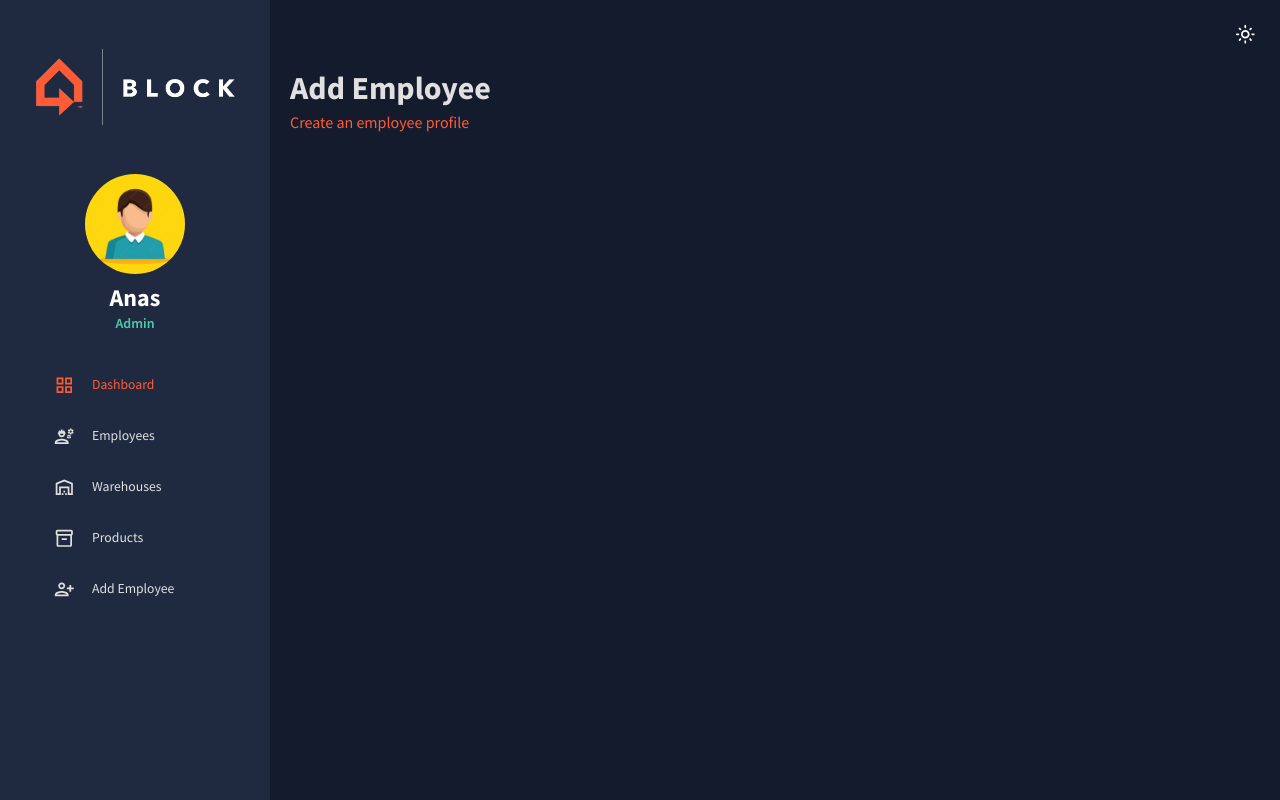
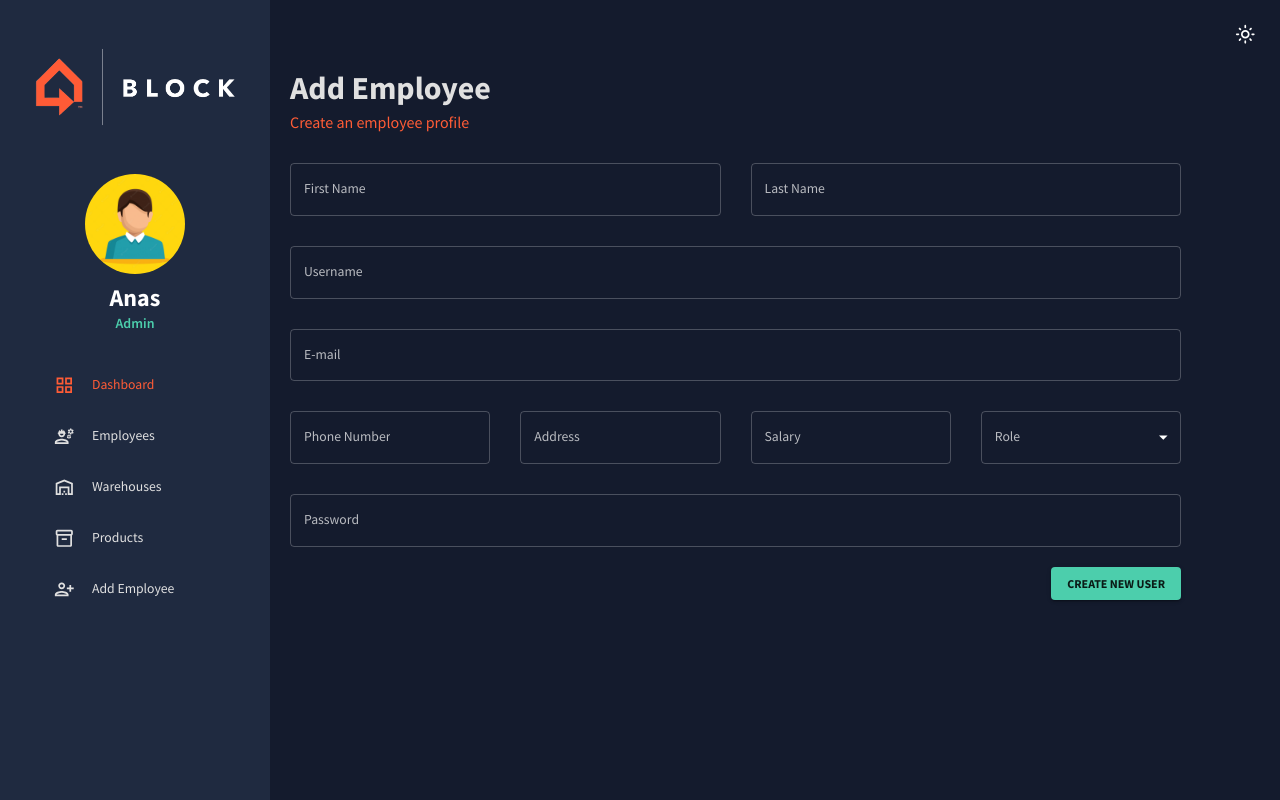
Before and after one commit to AnasAmil/Block-frontend, a React (Vite) app: page /add_employee in a window 1280 px wide. Built offline with nearby package versions, Linux system fonts and the light colour scheme.

Commit message:
finished add employee form

```diff
--- a/src/App.jsx
+++ b/src/App.jsx
@@ -7,7 +7,7 @@ import Dashboard from "./pages/Dashboard";
  import Warehouses from "./pages/Warehouses";
  import Employees from "./pages/Employees";
  import AddEmployee from "./pages/AddEmployee";
-// import Products from "./pages/Products";
+ import Products from "./pages/Products";
  import { Route, Routes } from "react-router-dom";
 
 
@@ -27,10 +27,8 @@ const App = () => {
                 <Route path="/" element={<Dashboard/>} />
                 <Route path="/warehouses" element={<Warehouses/>} />
                 <Route path="/employees" element={<Employees/>} />
+                <Route path="/products" element={<Products/>} />
                 <Route path="/add_employee" element={<AddEmployee/>} />
-                {/*
-                <Route path="/products" element={<Products/>} />
-                 */}
               </Routes>
             </main>
           </div>
--- /dev/null
+++ b/src/components/CustomSelectField.jsx
@@ -0,0 +1,13 @@
+import {FormControl, Select} from '@mui/material';
+import { styled } from '@mui/material/styles';
+
+export const CustomSelectField = styled(FormControl)({
+    '& .Mui-focused > fieldset': {
+        borderColor: '#FF5C36 !important',
+      },
+
+      '& .Mui-focused': {
+        color: '#FF5C36 !important',
+      },
+
+});
--- a/src/components/CustomTextField.jsx
+++ b/src/components/CustomTextField.jsx
@@ -1,5 +1,5 @@
 import { TextField } from "@mui/material";
-import { alpha, styled } from '@mui/material/styles';
+import { styled } from '@mui/material/styles';
 
 export const CustomTextField = styled(TextField)({
     '& label.Mui-focused': {
--- a/src/data/MockData.js
+++ b/src/data/MockData.js
@@ -83,7 +83,7 @@ export const mockDataProduct = [
         quantity: 200,
         price: 15,
         mass: 300,
-        date: "04'-12-2022",
+        date: "04-12-2022",
         cell_occupation: 2
     }
 ]
--- a/src/pages/AddEmployee/index.jsx
+++ b/src/pages/AddEmployee/index.jsx
@@ -1,73 +1,227 @@
-import React from 'react'
-import { Box, Button, TextField, useMediaQuery } from '@mui/material'
-import { Formik } from 'formik'
-import * as yup from 'yup'
-import Header from '../../components/Header'
+import React from "react";
+import { Box, Button, InputLabel, Select, useMediaQuery } from "@mui/material";
+import { colorCodes } from "../../theme";
+import MenuItem from "@mui/material/MenuItem";
+import { Formik } from "formik";
+import * as yup from "yup";
+import Header from "../../components/Header";
+import { CustomTextField } from "../../components/CustomTextField";
+import { CustomSelectField } from "../../components/CustomSelectField";
 
 const initialValues = {
-    FirstName: '',
-    LastName: '',
-    Username: '',
-    Email: '',
-    PhoneNumber: '',
-    Address: '',
-    Salary: '',
-    Role: ''
+  FirstName: "",
+  LastName: "",
+  Username: "",
+  Email: "",
+  PhoneNumber: "",
+  Address: "",
+  Salary: "",
+  Role: "",
+  Password: ""
+};
 
-}
-
-const phoneRegExp = /^((\+[1-9]{1,4}[ -]?)|(\([0-9]{2,3}\)[ -]?)|([0-9]{2,4})[ -]?)*?[0-9]{3,4}[ -]?[0-9]{3,4}$/;
 
 const userSchema = yup.object().shape({
   FirstName: yup.string().required("Please fill the field"),
   LastName: yup.string().required("Please fill the field"),
+  Username: yup.string().required("Please fill the field"),
   Email: yup.string().email("Invalid e-mail").required("Please fill the field"),
   PhoneNumber: yup
     .string()
-        .matches(phoneRegExp, "Phone number is not valid")
     .required("Please fill the field"),
   Address: yup.string().required("Please fill the field"),
   Salary: yup.number().required("please fill the field"),
   Role: yup.string().required("Please fill the field"),
-})
+  Password: yup.string().required("Please fill the field"),
+});
 
 const AddEmployee = () => {
-
   const isNonMobile = useMediaQuery("(min-width: 600px)");
   const handleFormSubmit = (values) => {
     console.log(values);
-    }
+  };
 
   return (
-    <Box m='0 0 0 20px' >
-        <Header title='Add Employee' subtitle='Create an employee profile' />
+    <Box m="0 0 0 20px">
+      <Header title="Add Employee" subtitle="Create an employee profile" />
 
       <Formik
         onSubmit={handleFormSubmit}
         initialValues={initialValues}
         validationSchema={userSchema}
       >
-
-            {({ values, errors, touched, handleBlur, handleChange, handleSubmit }) => (
+        {({
+          values,
+          errors,
+          touched,
+          handleBlur,
+          handleChange,
+          handleSubmit,
+        }) => (
           <form onSubmit={handleSubmit}>
             <Box
-                        display='grid'
-                        gap='30px'
-                        gridTemplateColumns='repeat(4, minmax(0, 1fr))'
+              display="grid"
+              gap="30px"
+              gridTemplateColumns="repeat(4, minmax(0, 1fr))"
               sx={{
-                            '& > div': {
-                                gridColumn : isNonMobile ? undefined : 'span 4'
-                            }
+                "& > div": {
+                  gridColumn: isNonMobile ? undefined : "span 4",
+                },
+                width: "90%",
               }}
             >
+              <CustomTextField
+                label="First Name"
+                variant="outlined"
+                type="text"
+                onBlur={handleBlur}
+                onChange={handleChange}
+                value={values.FirstName}
+                name="FirstName"
+                error={!!touched.FirstName && !!errors.FirstName}
+                helperText={touched.FirstName && errors.FirstName}
+                sx={{
+                  gridColumn: "span 2",
+                }}
+              />
 
+              <CustomTextField
+                label="Last Name"
+                variant="outlined"
+                type="text"
+                onBlur={handleBlur}
+                onChange={handleChange}
+                value={values.LastName}
+                name="LastName"
+                error={!!touched.LastName && !!errors.LastName}
+                helperText={touched.LastName && errors.LastName}
+                sx={{
+                  gridColumn: "span 2",
+                }}
+              />
+
+              <CustomTextField
+                label="Username"
+                variant="outlined"
+                type="text"
+                onBlur={handleBlur}
+                onChange={handleChange}
+                value={values.Username}
+                name="Username"
+                error={!!touched.Username && !!errors.Username}
+                helperText={touched.Username && errors.Username}
+                sx={{
+                  gridColumn: "span 4",
+                }}
+              />
+
+              <CustomTextField
+                label="E-mail"
+                variant="outlined"
+                type="text"
+                onBlur={handleBlur}
+                onChange={handleChange}
+                value={values.Email}
+                name="Email"
+                error={!!touched.Email && !!errors.Email}
+                helperText={touched.Email && errors.Email}
+                sx={{
+                  gridColumn: "span 4",
+                }}
+              />
+
+              <CustomTextField
+                label="Phone Number"
+                variant="outlined"
+                type="text"
+                onBlur={handleBlur}
+                onChange={handleChange}
+                value={values.PhoneNumber}
+                name="PhoneNumber"
+                error={!!touched.PhoneNumber && !!errors.PhoneNumber}
+                helperText={touched.PhoneNumber && errors.PhoneNumber}
+              />
+
+              <CustomTextField
+                label="Address"
+                variant="outlined"
+                type="text"
+                onBlur={handleBlur}
+                onChange={handleChange}
+                value={values.Address}
+                name="Address"
+                error={!!touched.Address && !!errors.Address}
+                helperText={touched.Address && errors.Address}
+              />
+
+              <CustomTextField
+                label="Salary"
+                variant="outlined"
+                type="text"
+                onBlur={handleBlur}
+                onChange={handleChange}
+                value={values.Salary}
+                name="Salary"
+                error={!!touched.Salary && !!errors.Salary}
+                helperText={touched.Salary && errors.Salary}
+              />
+
+              <CustomSelectField>
+                <InputLabel>Role</InputLabel>
+                <Select
+                 label="Role"
+                 onBlur={handleBlur}
+                  onChange={handleChange}
+                  value={values.Role}
+                  name="Role"
+                  error={!!touched.Role && !!errors.Role}
+                  helperText={touched.Role && errors.Role}
+                >
+                  <MenuItem value="Admin">Admin</MenuItem>
+                  <MenuItem value="Employee">Employee</MenuItem>
+                </Select>
+              </CustomSelectField>
+
+              <CustomTextField
+                label="Password"
+                variant="outlined"
+                type="password"
+                onBlur={handleBlur}
+                onChange={handleChange}
+                value={values.Password}
+                name="Password"
+                error={!!touched.Password && !!errors.Password}
+                helperText={touched.Password && errors.Password}
+                sx={{
+                  gridColumn: 'span 4'
+                }}
+              />
+            </Box>
+
+            <Box
+              sx={{
+                display: "flex",
+                justifyContent: "end",
+                mt: "20px",
+                width: "90%",
+              }}
+            >
+              <Button
+                type="submit"
+                variant="contained"
+                color="secondary"
+                sx={{
+                  fontWeight: "bold",
+                }}
+              >
+                Create new User
+              </Button>
             </Box>
           </form>
         )}
-
       </Formik>
     </Box>
-  )
-}
+  );
+};
 
-export default AddEmployee
+export default AddEmployee;
--- /dev/null
+++ b/src/pages/Products/index.jsx
@@ -0,0 +1,96 @@
+import React from 'react'
+import { Box, useTheme } from '@mui/system'
+import Header from '../../components/Header'
+import { colorCodes } from '../../theme'
+import { mockDataProduct } from '../../data/MockData'
+import { DataGrid } from '@mui/x-data-grid'
+import ActionCell from '../../components/ActionCell'
+
+const Products = () => {
+
+    const theme = useTheme()
+    const colors = colorCodes(theme.palette.mode)
+
+    const columns = [
+        {
+            field: 'product_name',
+            headerName: 'Product Name',
+            width: 150
+        },
+
+        {
+            field: 'quantity',
+            headerName: 'Quantity',
+            width: 150
+        },
+
+        {
+            field: 'price',
+            headerName: 'Price/U',
+            width: 200
+        },
+
+        {
+            field: 'mass',
+            headerName: 'Mass/U',
+            width: 150
+        },
+
+        {
+            field: 'date',
+            headerName: 'Date',
+            width: 150
+        },
+
+        {
+            field: 'cell_occupation',
+            headerName: 'Cell',
+            width: 150
+        },
+
+        {
+            field: 'action',
+            headerName: '',
+            width: 100,
+            renderCell: () => <ActionCell />
+        },
+    ]
+
+    const rows = mockDataProduct;
+
+  return (
+    <>
+        <Box m='0 0 0 20px' >
+            <Header title='Products' subtitle='This is your products' />
+        </Box>
+
+        <Box
+            sx={{
+                display: 'flex',
+                width: '100%',
+                alignItems: 'center',
+                justifyContent: 'center'
+            }}
+        >
+            <Box
+                sx={{
+                    width: '80%',
+                    height: 400,
+
+                }}
+            >
+                <DataGrid
+                    rows={rows}
+                    columns={columns}
+                    pageSize={5}
+                    rowsPerPageOptions={[5]}
+                    disableColumnSelector
+                    disableSelectionOnClick
+                />
+            </Box>
+        </Box>
+    </>
+  )
+}
+
+export default Products
--- a/src/pages/global/Appbar.jsx
+++ b/src/pages/global/Appbar.jsx
@@ -107,7 +107,7 @@ const Appbar = () => {
         {!isCollapsed && (
           <Box
             sx={{
-              marginBottom: '25px',
+              marginBottom: '25px'
             }}
           >
             <Box
```
Lines whose indentation alone changed are shown as unchanged.
